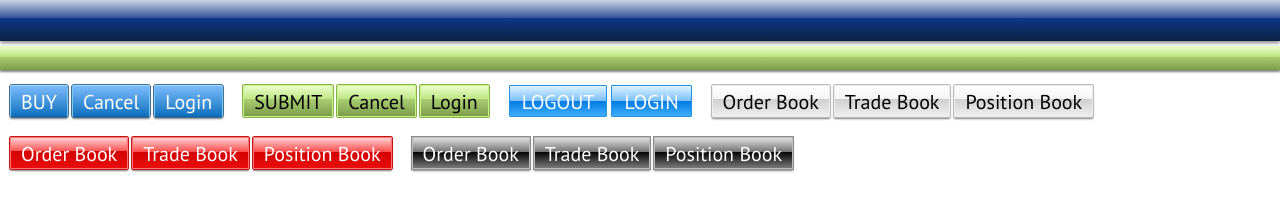
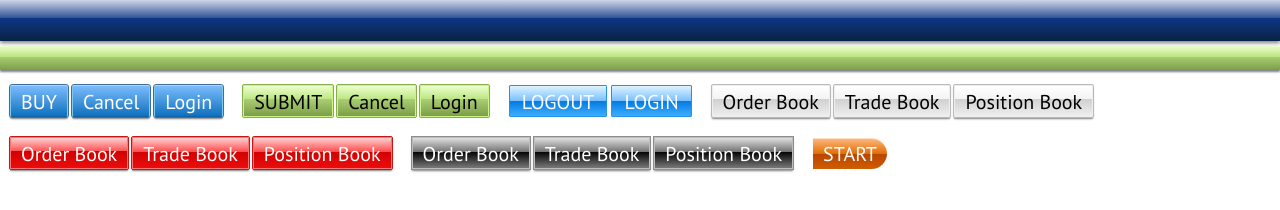
Before and after one commit to abhaynath/abhaynath.github.io, a plain HTML site: page replica/angel/index.html in a window 1280 px wide. Drawn offline with Linux system fonts and the light colour scheme.

Commit message:
zune theme

```diff
--- a/replica/angel/css/angel.css
+++ b/replica/angel/css/angel.css
@@ -184,6 +184,23 @@ button {
   cursor: pointer;
   background: linear-gradient(0deg, #9e9e9e 0%, #000000 55%, #b1b1b1 55%, #ffffff 100%);
 }
+.btn-zune-orange {
+  font-size: 1rem;
+  color: #fff;
+
+  padding-left: 0.5rem;
+  padding-right: 0.5rem;
+
+  height: 1.5rem;
+  border: none;
+  border-top: 1px solid #ffdfc0;
+  border-top-right-radius: 1.5rem;
+  border-bottom-right-radius: 1.5rem;
+  outline: none;
+
+  background: rgb(207, 93, 0);
+  background: linear-gradient(0deg, #cf5d00 0%, #b94500 50%, #e06d01 50%, #fdb57c 100%);
+}
 .popup {
   background-color: #e6ead9;
   border: 2px solid #abb2a2;
--- a/replica/angel/index.html
+++ b/replica/angel/index.html
@@ -46,6 +46,10 @@
         <button class="btn-black">Trade Book</button>
         <button class="btn-black">Position Book</button>
       </div>
+
+      <div class="button-group">
+        <button class="btn-zune-orange">START</button>
+        </div>
     </div>
     <dialog id="favDialog" class="popup" title="Buy Order">
       <form method="dialog">
```
